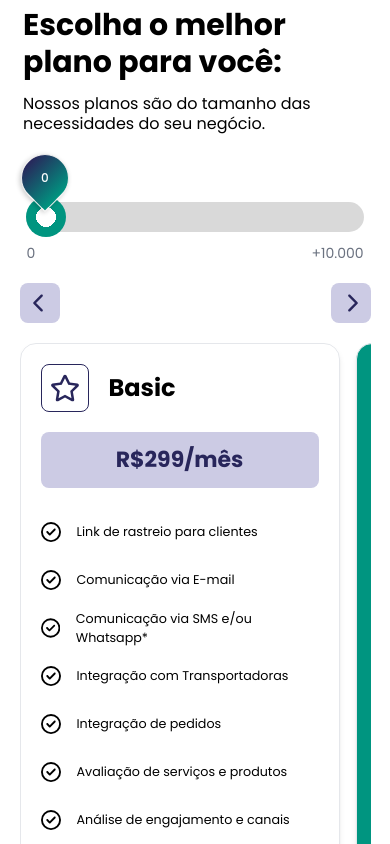
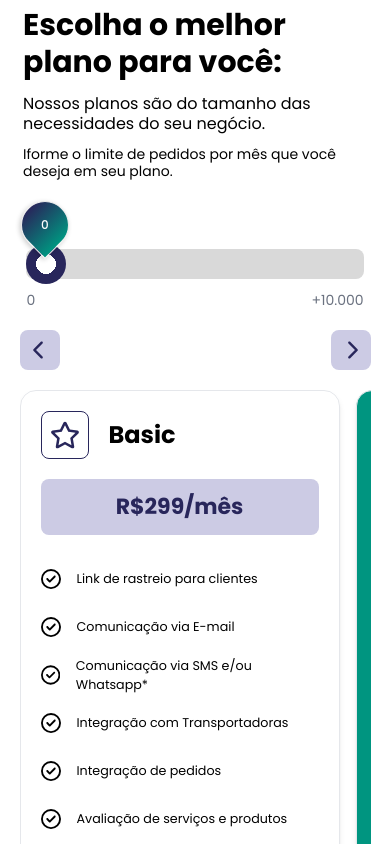
Before and after one commit to Kaue-code30/landing-page-ondetah, a Next.js app: page / in a window 390 px wide. Shown: the part 6780-7624 px from the top of the page. Built offline with nearby package versions, Linux system fonts and the light colour scheme.

Commit message:
Ajuste range

```diff
--- a/src/app/pages/home/components/EscolhaOMelhorPlano/index.tsx
+++ b/src/app/pages/home/components/EscolhaOMelhorPlano/index.tsx
@@ -31,7 +31,7 @@ export default function EscolhaOMelhorPlano() {
 
     const percentage = ((value - min) / (max - min)) * 100;
     const rangeStyle = {
-        background: `linear-gradient(to right, rgb(0, 149, 128) ${percentage}%, #d9d9d9 ${percentage}%)`,
+        background: `linear-gradient(to right, rgb(40, 38, 91) ${percentage}%, #d9d9d9 ${percentage}%)`,
     };
 
     const UpdateValues = () => {
@@ -398,6 +398,10 @@ export default function EscolhaOMelhorPlano() {
                             <h2 className="text-textPrimaryColor pt-3 leading-tight lg:text-center text-left  w-full font-normal text-base">
                                 Nossos planos são do tamanho das necessidades do seu negócio.
                             </h2>
+                            <h2 className="text-black pt-3 lg:hidden leading-tight lg:text-center text-left  w-full font-normal text-sm">
+                                Iforme o limite de pedidos por mês que você deseja em seu plano.
+                            </h2>
+
 
                             <div className="w-[98%] gap-20 items-center justify-center flex pb-6 pt-5 lg:h-24 ">
                                 <div className="relative flex flex-col items-end  gap-2 justify-center w-full lg:w-[50%] ">
@@ -457,7 +461,7 @@ export default function EscolhaOMelhorPlano() {
                             <motion.div ref={containerRef}
                                 initial={{ opacity: 0, y: 200 }}
                                 animate={controlsOne}
-                                className="w-full lg:flex-row overflow-y-hidden overflow-x-scroll  scroll-smooth lg:overflow-auto mt-5 lg:mt-10 h-full gap-4 flex">
+                                className="w-full lg:flex-row overflow-y-hidden pb-4 overflow-x-scroll  scroll-smooth lg:overflow-auto mt-5 lg:mt-10 h-full gap-4 flex">
 
                                 {
                                     JsonList.map((i, key) => {
--- a/src/app/pages/home/components/EscolhaOMelhorPlano/style.module.scss
+++ b/src/app/pages/home/components/EscolhaOMelhorPlano/style.module.scss
@@ -3,7 +3,7 @@
     width: 100%;
     height:30px;
     background: linear-gradient(to right, #d9d9d9 0%, #d9d9d9 0%);
-    border-radius: 100px;
+    border-radius: 8px;
     outline: none;
   }
 
@@ -12,14 +12,14 @@
     width: 40px;
     height: 40px;
     border-radius: 100%;
-    background-image: radial-gradient(circle,  #FFF 35%,rgb(0, 149, 128) 35%) ;
+    background-image: radial-gradient(circle,  #FFF 35%,rgb(40, 38, 91) 35%) ;
     cursor: pointer;
   }
 
   .range::-moz-range-thumb {
     width: 25px;
     height: 25px;
-    border-radius: 50%;
+    border-radius: 16px;
     background: #d9d9d9;
     cursor: pointer;
   }
```
